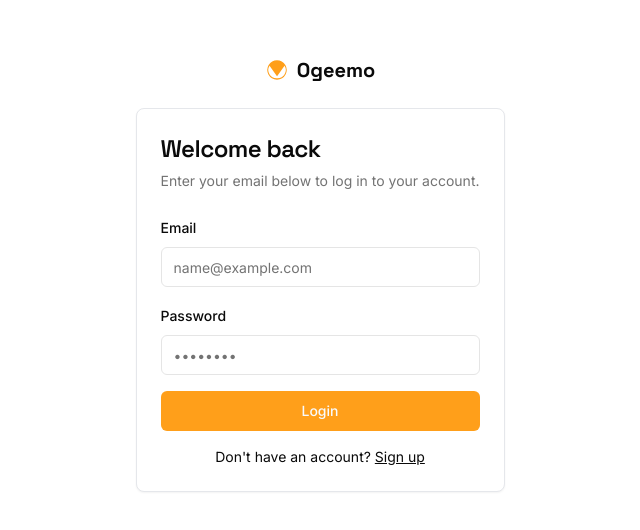
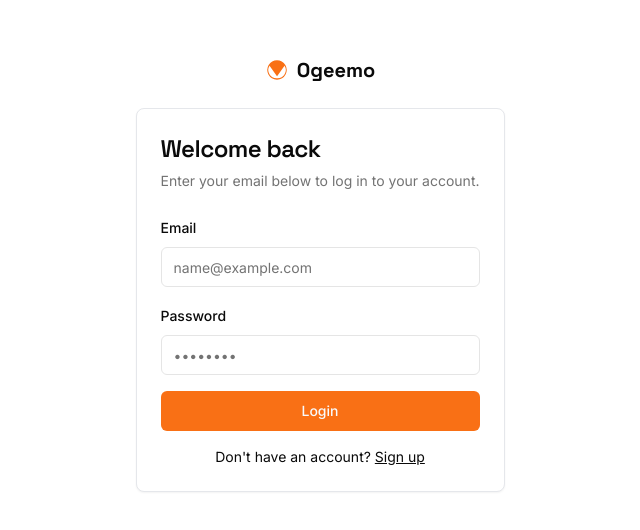
Before and after one commit to tas-github/ogeemo-firebase, a Next.js app: page /login in a window 1280 px wide. Shown: the part 126-656 px from the top of the page, without its empty margins (320-960 px from the left). Built offline with nearby package versions, Linux system fonts and the light colour scheme.

Commit message:
the color change did not apply. Apparently the selecting a color is a bi

```diff
--- a/src/app/globals.css
+++ b/src/app/globals.css
@@ -1,3 +1,4 @@
+
 @tailwind base;
 @tailwind components;
 @tailwind utilities;
@@ -10,19 +11,19 @@
     --card-foreground: 0 0% 3.9%;
     --popover: 0 0% 100%;
     --popover-foreground: 0 0% 3.9%;
-    --primary: 35 100% 55%;
+    --primary: 24 95% 53%;
     --primary-foreground: 210 40% 98%;
     --secondary: 0 0% 96.1%;
     --secondary-foreground: 0 0% 9%;
     --muted: 0 0% 96.1%;
     --muted-foreground: 0 0% 45.1%;
     --accent: 0 0% 96.1%;
-    --accent-foreground: 35 100% 55%;
+    --accent-foreground: 24 95% 53%;
     --destructive: 0 84.2% 60.2%;
     --destructive-foreground: 0 0% 98%;
     --border: 0 0% 89.8%;
     --input: 0 0% 89.8%;
-    --ring: 35 100% 55%;
+    --ring: 24 95% 53%;
     --radius: 0.5rem;
     --chart-1: 12 76% 61%;
     --chart-2: 173 58% 39%;
@@ -32,9 +33,9 @@
     --sidebar-background: 0 0% 100%;
     --sidebar-foreground: 0 0% 3.9%;
     --sidebar-accent: 0 0% 96.1%;
-    --sidebar-accent-foreground: 35 100% 55%;
+    --sidebar-accent-foreground: 24 95% 53%;
     --sidebar-border: 0 0% 89.8%;
-    --sidebar-ring: 35 100% 55%;
+    --sidebar-ring: 24 95% 53%;
   }
 
   body {
```
